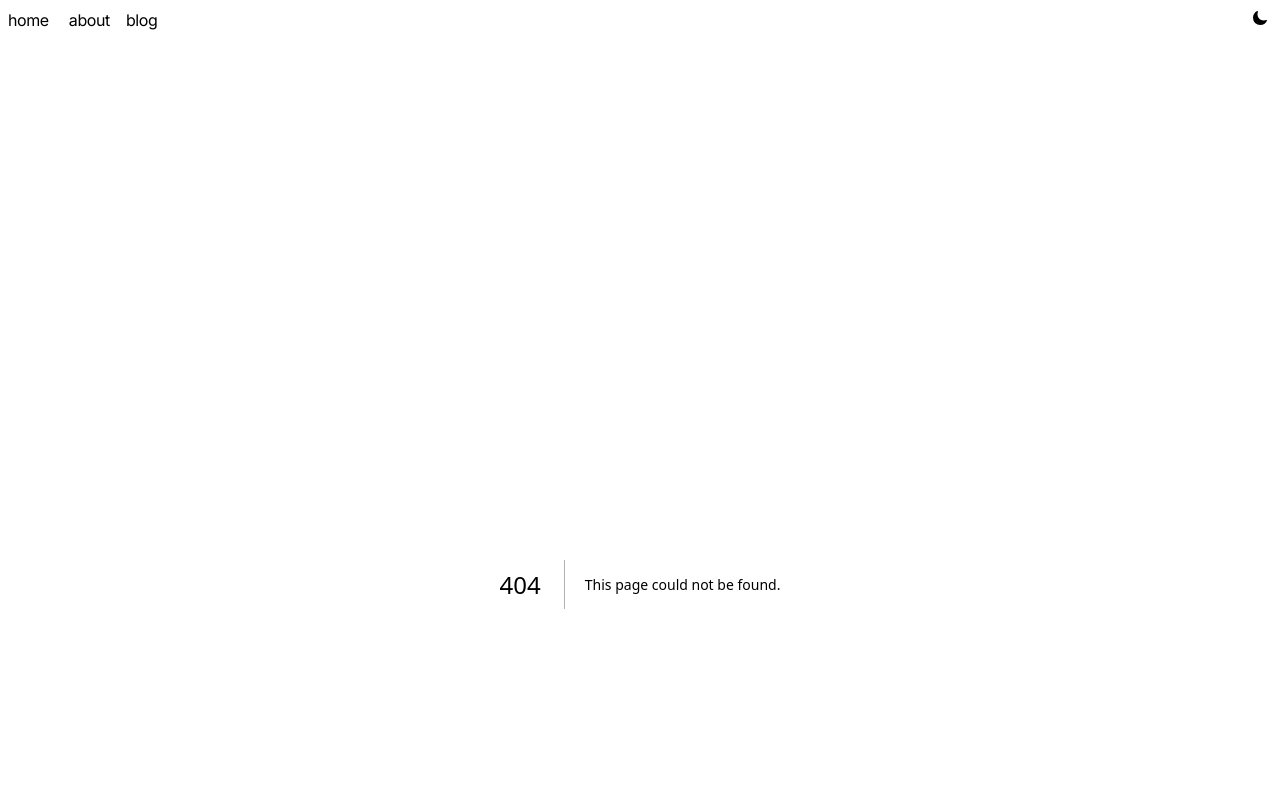
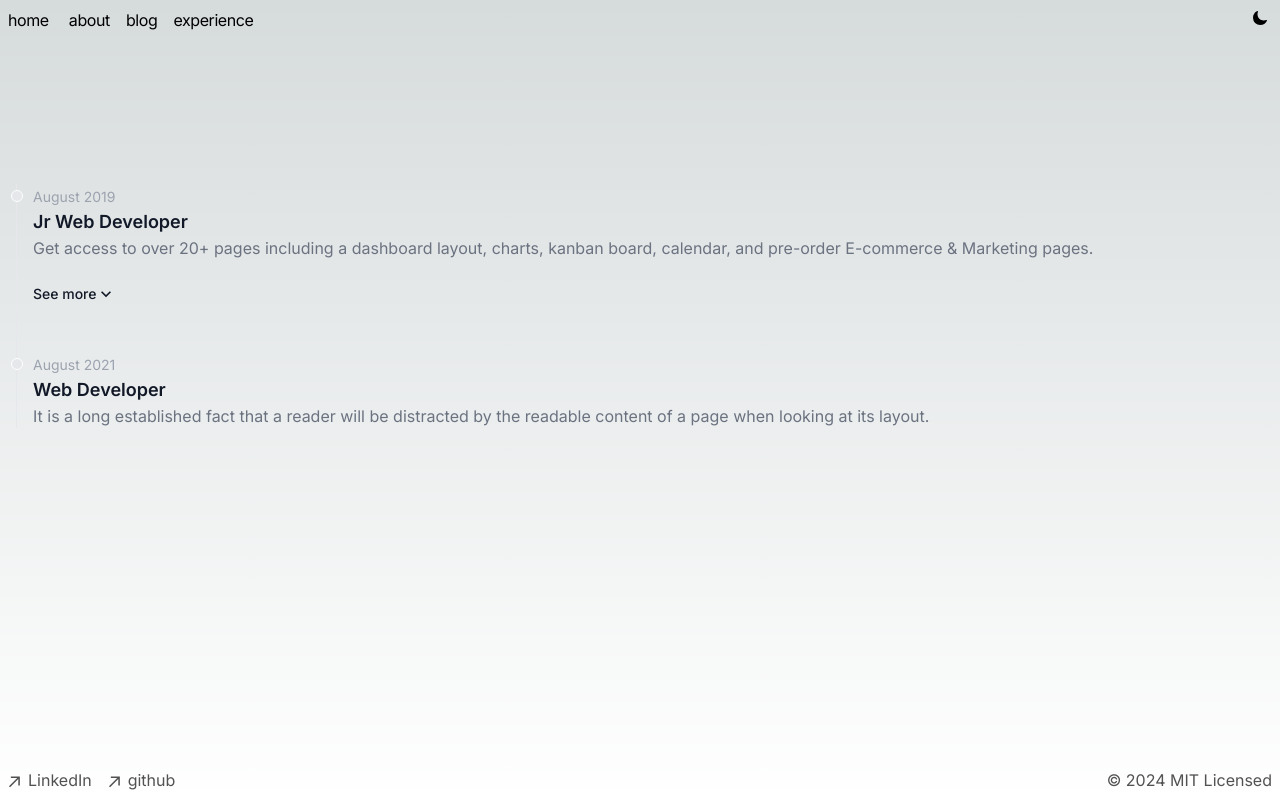
Before and after one commit to tatooin6/portfolio, a Next.js app: page /experience in a window 1280 px wide. Before the commit this address had no page. Shown: the top 800 px of the page. Built offline with nearby package versions, Linux system fonts and the light colour scheme.

Commit message:
Add Milestones
- Added milestone component
- Added milestoneItem component
- handle timeline
- Created experience page
- Added dateUtils file and folder for util files

```diff
--- /dev/null
+++ b/src/app/components/MilestoneItem.tsx
@@ -0,0 +1,56 @@
+"use client";
+
+import { useState } from "react";
+import { Milestone } from "./Timeline";
+import { MdExpandMore, MdExpandLess } from "react-icons/md";
+import { titleFormat } from "@/utils/dateUtils";
+
+const MilestoneItem = ({ milestone }: { milestone: Milestone }) => {
+  const [isExpanded, setIsExpanded] = useState(false);
+
+  return (
+    <div key={milestone.company}>
+      <li className="mb-10 ms-4">
+        <div className="absolute w-3 h-3 bg-gray-200 rounded-full mt-1.5 -start-1.5 border border-white dark:border-gray-900 dark:bg-gray-700"></div>
+        <time className="mb-1 text-sm font-normal leading-none text-gray-400 dark:text-gray-500">
+          {titleFormat(milestone.startDate)}
+        </time>
+        <h3 className="text-lg font-semibold text-gray-900 dark:text-white">
+          {milestone.title}
+        </h3>
+        <p className="mb-4 text-base font-normal text-gray-500 dark:text-gray-400">
+          {milestone.summary}
+        </p>
+        {milestone.extendedDescription ? (
+          <div>
+            {isExpanded && (
+              <p className="mb-4 text-base font-normal text-gray-500 dark:text-gray-400">
+                {milestone.extendedDescription}
+              </p>
+            )}
+            <button
+              onClick={() => setIsExpanded((isExp) => !isExp)}
+              className="inline-flex items-center py-2 text-sm font-medium text-gray-900 hover:text-blue-700 focus:z-10 focus:outline-none focus:text-blue-700 dark:text-gray-400 dark:hover:text-white"
+            >
+              {isExpanded ? (
+                <>
+                  See less
+                  <MdExpandLess className="text-xl" />
+                </>
+              ) : (
+                <>
+                  See more
+                  <MdExpandMore className="text-xl" />
+                </>
+              )}
+            </button>
+          </div>
+        ) : (
+          <></>
+        )}
+      </li>
+    </div>
+  );
+};
+
+export default MilestoneItem;
--- a/src/app/components/Navbar.tsx
+++ b/src/app/components/Navbar.tsx
@@ -10,6 +10,9 @@ const navItems = {
   },
   "/blog": {
     name: "blog",
+  },
+  "/experience": {
+    name: "experience",
   },
 };
 
--- /dev/null
+++ b/src/app/components/Timeline.tsx
@@ -0,0 +1,27 @@
+import { titleFormat } from "@/utils/dateUtils"
+import MilestoneItem from "./MilestoneItem"
+
+export interface Milestone {
+    startDate: Date
+    endDate: Date
+    title: string
+    company?: string
+    summary: string
+    extendedDescription?: string
+};
+
+const Timeline = ({ milestones }: { milestones: Milestone[] }) => {
+    return (
+        <div>
+            <ol className="relative border-s border-gray-200 dark:border-gray-700">
+                {
+                    milestones.map(milestone => (
+                        <MilestoneItem key={milestone.startDate.toString()} milestone={milestone} />
+                    ))
+                }
+            </ol>
+        </div>
+    )
+}
+
+export default Timeline
--- /dev/null
+++ b/src/app/experience/page.tsx
@@ -0,0 +1,34 @@
+import React from "react";
+import Timeline from "../components/Timeline";
+import { Milestone } from "../components/Timeline";
+
+const Experience = () => {
+  const milestones: Milestone[] = [
+    {
+      startDate: new Date(2019, 7, 11),
+      endDate: new Date(2020, 11, 31),
+      title: "Jr Web Developer",
+      company: "Exxis",
+      summary:
+        "Get access to over 20+ pages including a dashboard layout, charts, kanban board, calendar, and pre-order E-commerce & Marketing pages.",
+      extendedDescription:
+        "Lorem Ipsum is simply dummy text of the printing and typesetting industry. Lorem Ipsum has been the industry's standard dummy text ever since the 1500s, when an unknown printer took a galley of type and scrambled it to make a type specimen book. It has survived not only five centuries, but also the leap into electronic typesetting, remaining essentially unchanged. It was popularised in the 1960s with the release of Letraset sheets containing Lorem Ipsum passages, and more recently with desktop publishing software like Aldus PageMaker including versions of Lorem Ipsum.",
+    },
+    {
+      startDate: new Date(2021, 7, 11),
+      endDate: new Date(2024, 9, 31),
+      title: "Web Developer",
+      company: "Jalasoft",
+      summary:
+        "It is a long established fact that a reader will be distracted by the readable content of a page when looking at its layout.",
+    },
+  ];
+
+  return (
+    <div className="px-4">
+      <Timeline milestones={milestones} />
+    </div>
+  );
+};
+
+export default Experience;
--- /dev/null
+++ b/src/utils/dateUtils.ts
@@ -0,0 +1,23 @@
+const months: {[key: number]: string} = {
+    0: 'January',
+    1: 'February',
+    2: 'March',
+    3: 'April',
+    4: 'May',
+    5: 'June',
+    6: 'July',
+    7: 'August',
+    8: 'September',
+    9: 'October',
+    10: 'November',
+    11: 'December',
+};
+
+function titleFormat(incomingDate: Date) {
+    const month = incomingDate.getMonth();
+    return `${months[month]} ${incomingDate.getFullYear()}`;
+}
+
+export {
+    titleFormat,
+}
```
